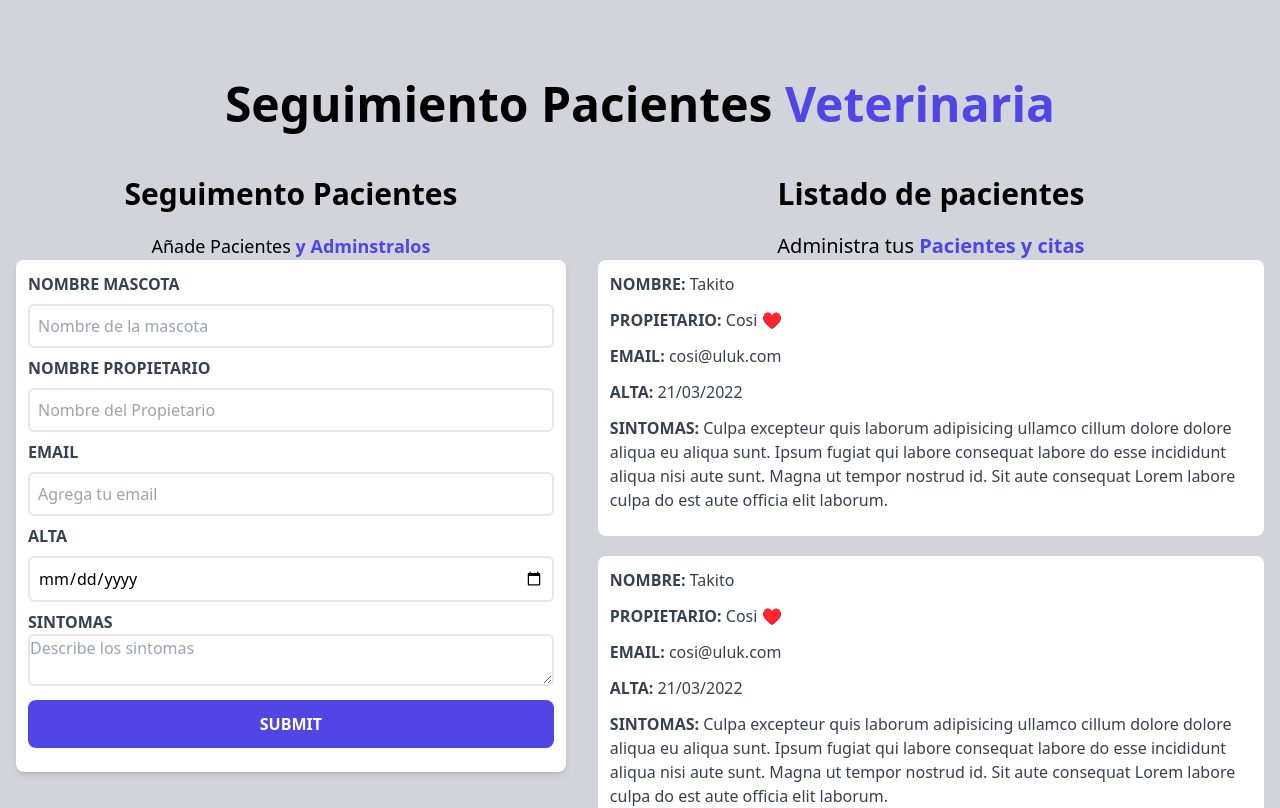
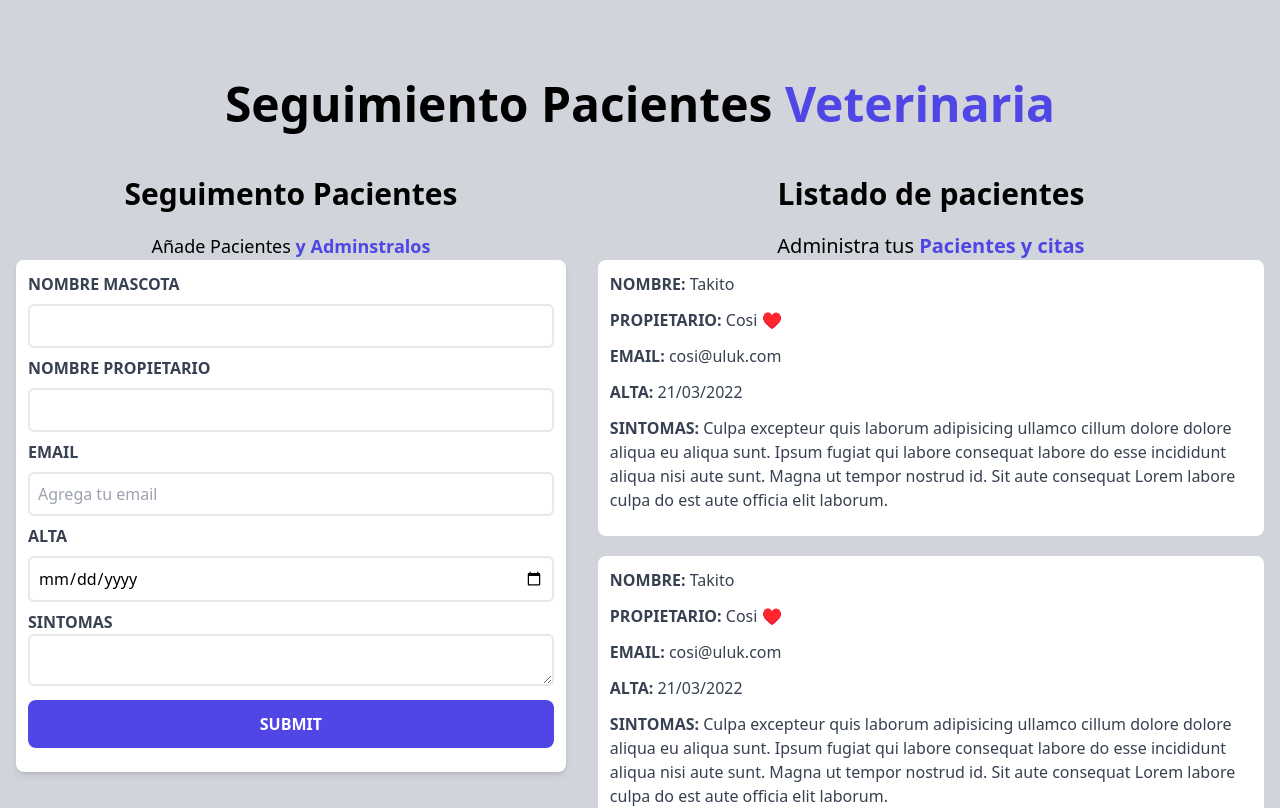
Before and after one commit to BalanzarMR/react-citas-v2.1, a React (Vite) app: page / in a window 1280 px wide. Shown: the top 808 px of the page. Built offline with nearby package versions, Linux system fonts and the light colour scheme.

Commit message:
Modificando los inputs
Modificando los inputs con setState y validando el formulario

```diff
--- a/src/componentes/Formulario.jsx
+++ b/src/componentes/Formulario.jsx
@@ -1,6 +1,21 @@
 import React from "react";
+import { useState } from "react";
 
 const Formulario = () => {
+	const [nombre, setNombre] = useState(" ");
+	const [propietario, setPropietario] = useState(" ");
+	const [email, setEmail] = useState(" ");
+	const [fecha, setFecha] = useState(" ");
+	const [sintomas, setSintomas] = useState(" ");
+	const handleSubmit = (e) => {
+		e.preventDefault();
+
+		if ([nombre, propietario, email, fecha, sintomas].includes(" ")) {
+			console.log("Hay por lo menos un campo vacio");
+		} else {
+			console.log("Todos los campos estan llenos");
+		}
+	};
 	return (
 		<div className=" md:w-1/2 lg:2/5">
 			<h2 className=" font-black text-3xl text-center">Seguimento Pacientes</h2>
@@ -8,7 +23,10 @@ const Formulario = () => {
 				Añade Pacientes{" "}
 				<span className=" text-indigo-600 font-bold">y Adminstralos</span>
 			</p>
-			<form className=" bg-white shadow-md rounded-lg p-3 px-3 mx-4">
+			<form
+				onSubmit={handleSubmit}
+				className=" bg-white shadow-md rounded-lg p-3 px-3 mx-4"
+			>
 				<div className=" mb-2">
 					<label
 						htmlFor="mascota"
@@ -21,6 +39,8 @@ const Formulario = () => {
 						type="text"
 						placeholder="Nombre de la mascota "
 						className=" border-2 w-full p-2 mt-2 placeholder-gray400 rounded-md "
+						value={nombre}
+						onChange={(e) => setNombre(e.target.value)}
 					/>
 				</div>
 				<div className=" mb-2">
@@ -35,6 +55,8 @@ const Formulario = () => {
 						type="text"
 						placeholder="Nombre del Propietario "
 						className=" border-2 w-full p-2 mt-2 placeholder-gray400 rounded-md "
+						value={propietario}
+						onChange={(e) => setPropietario(e.target.value)}
 					/>
 				</div>
 				<div className=" mb-2">
@@ -49,6 +71,8 @@ const Formulario = () => {
 						type="email"
 						placeholder="Agrega tu email "
 						className=" border-2 w-full p-2 mt-2 placeholder-gray400 rounded-md "
+						value={email}
+						onChange={(e) => setEmail(e.target.value)}
 					/>
 				</div>
 				<div className=" mb-2">
@@ -62,6 +86,8 @@ const Formulario = () => {
 						id="alta"
 						type="date"
 						className=" border-2 w-full p-2 mt-2 placeholder-gray400 rounded-md "
+						value={fecha}
+						onChange={(e) => setFecha(e.target.value)}
 					/>
 				</div>
 				<div className=" mb-2">
@@ -75,6 +101,10 @@ const Formulario = () => {
 						id="sintomas"
 						className=" w-full border-2 placeholder-gray-400 rounded-md"
 						placeholder="Describe los sintomas"
+						value={sintomas}
+						onChange={(e) => {
+							setSintomas(e.target.value);
+						}}
 					></textarea>
 				</div>
 				<input
```
